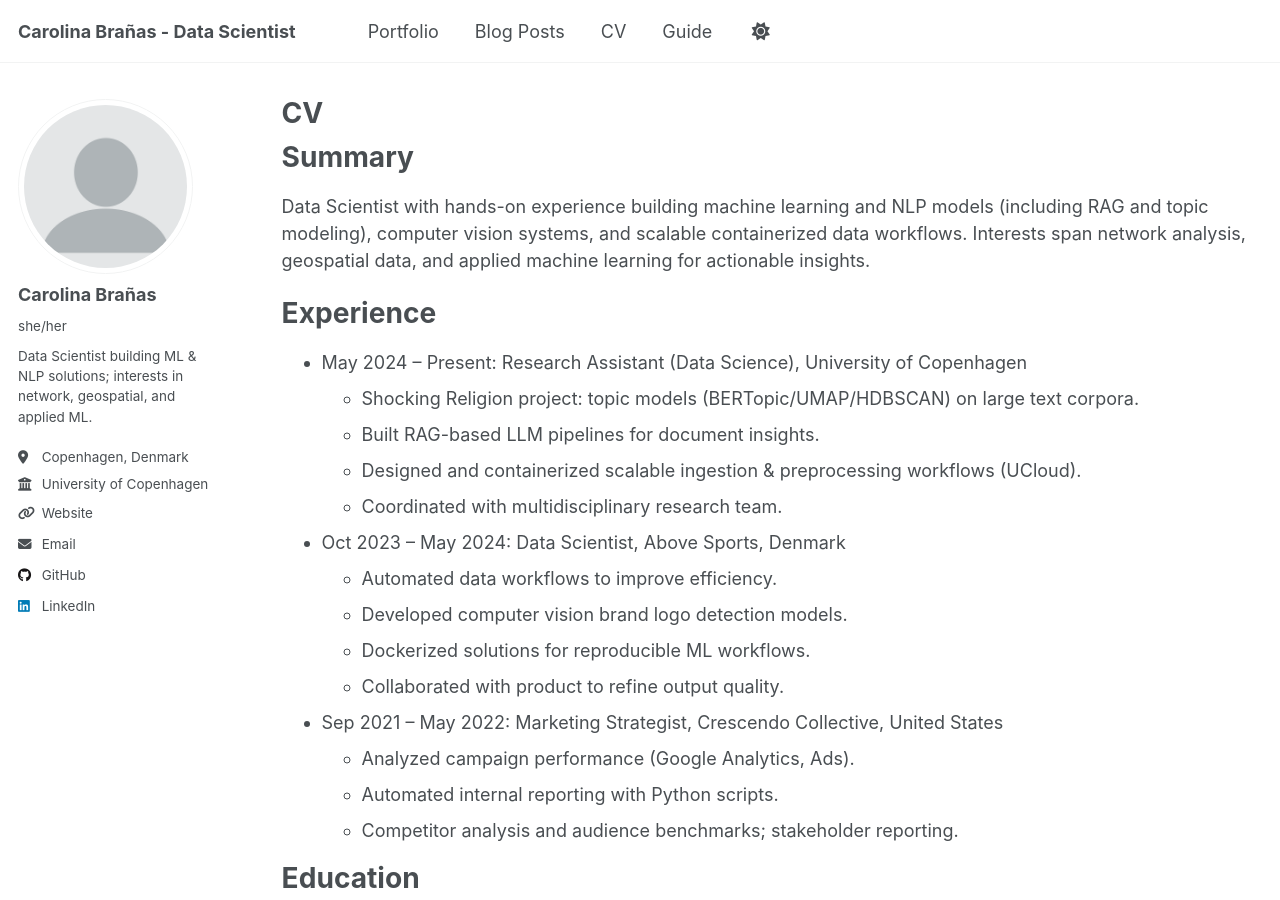
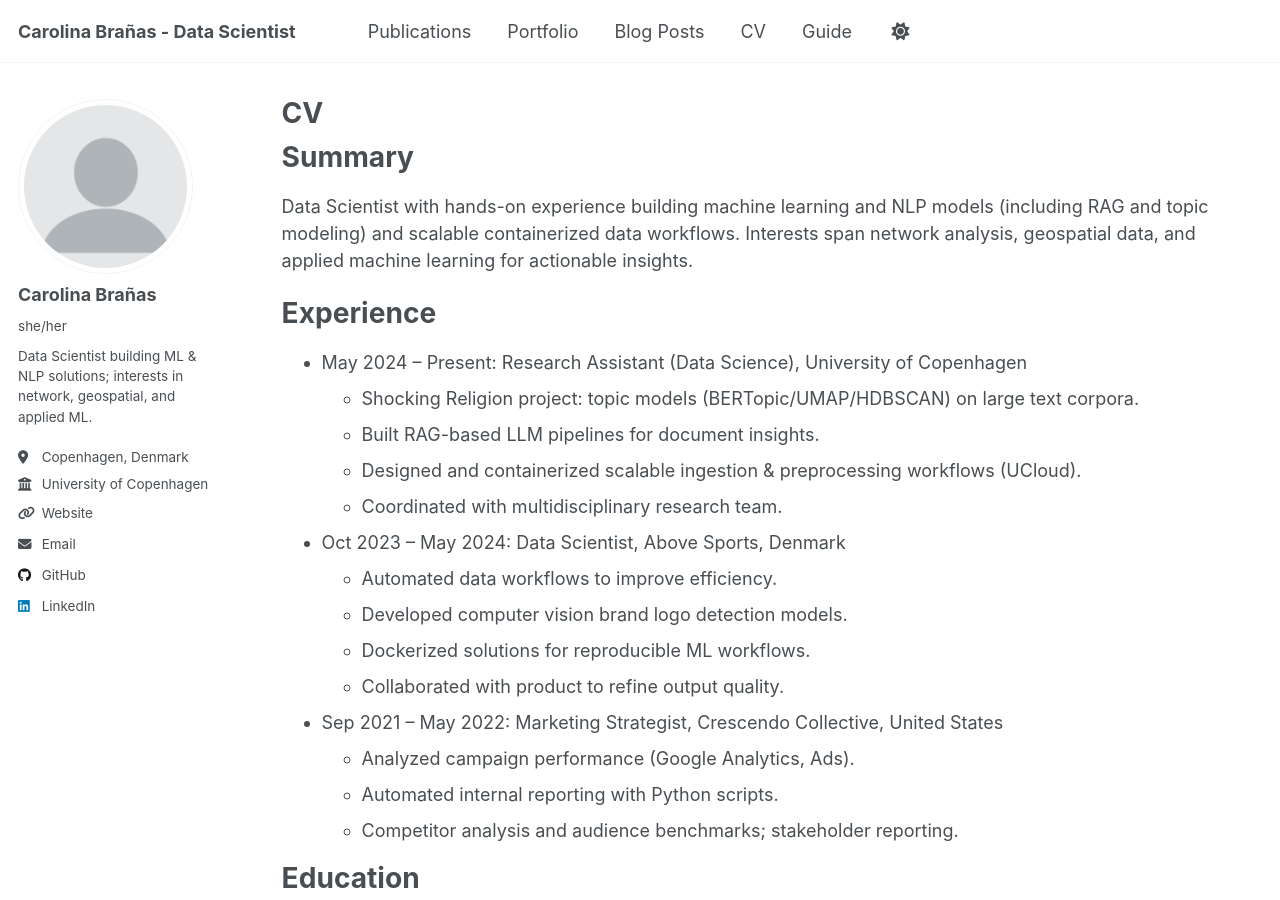
Before and after one commit to carobs9/carobs9.github.io, a Jekyll site: the page built from _pages/cv.md, in a window 1280 px wide and 900 px high. Built offline with Jekyll 4.4.1, drawn with Linux system fonts in a browser that asks for light colours; a script that is not in the unit is left out; some of the changed text lies outside the part shown.

Commit message:
Add publications to navigation

```diff
--- a/_data/navigation.yml
+++ b/_data/navigation.yml
@@ -9,6 +9,8 @@
 
 main:
   # Removed Publications, Talks, Teaching per site simplification
+  - title: "Publications"
+    url: /publications/
   - title: "Portfolio"
     url: /portfolio/
 
--- a/_pages/cv.md
+++ b/_pages/cv.md
@@ -11,7 +11,7 @@ redirect_from:
 
 Summary
 ======
-Data Scientist with hands-on experience building machine learning and NLP models (including RAG and topic modeling), computer vision systems, and scalable containerized data workflows. Interests span network analysis, geospatial data, and applied machine learning for actionable insights.
+Data Scientist with hands-on experience building machine learning and NLP models (including RAG and topic modeling) and scalable containerized data workflows. Interests span network analysis, geospatial data, and applied machine learning for actionable insights.
 
 Experience
 ======
```
Also changed, not shown: other parts of _pages/cv.md (+0 -4 lines), _publications/divine-policy.md (+1 -3 lines).
